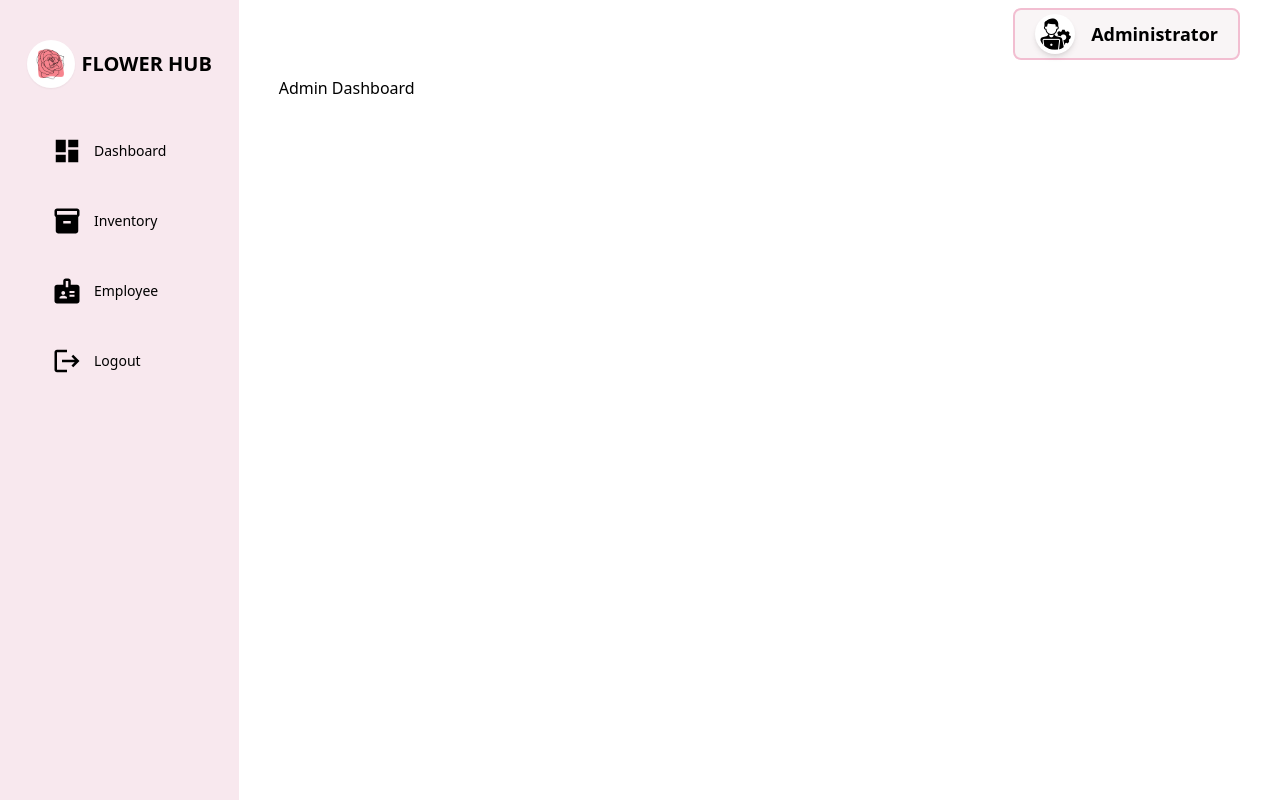
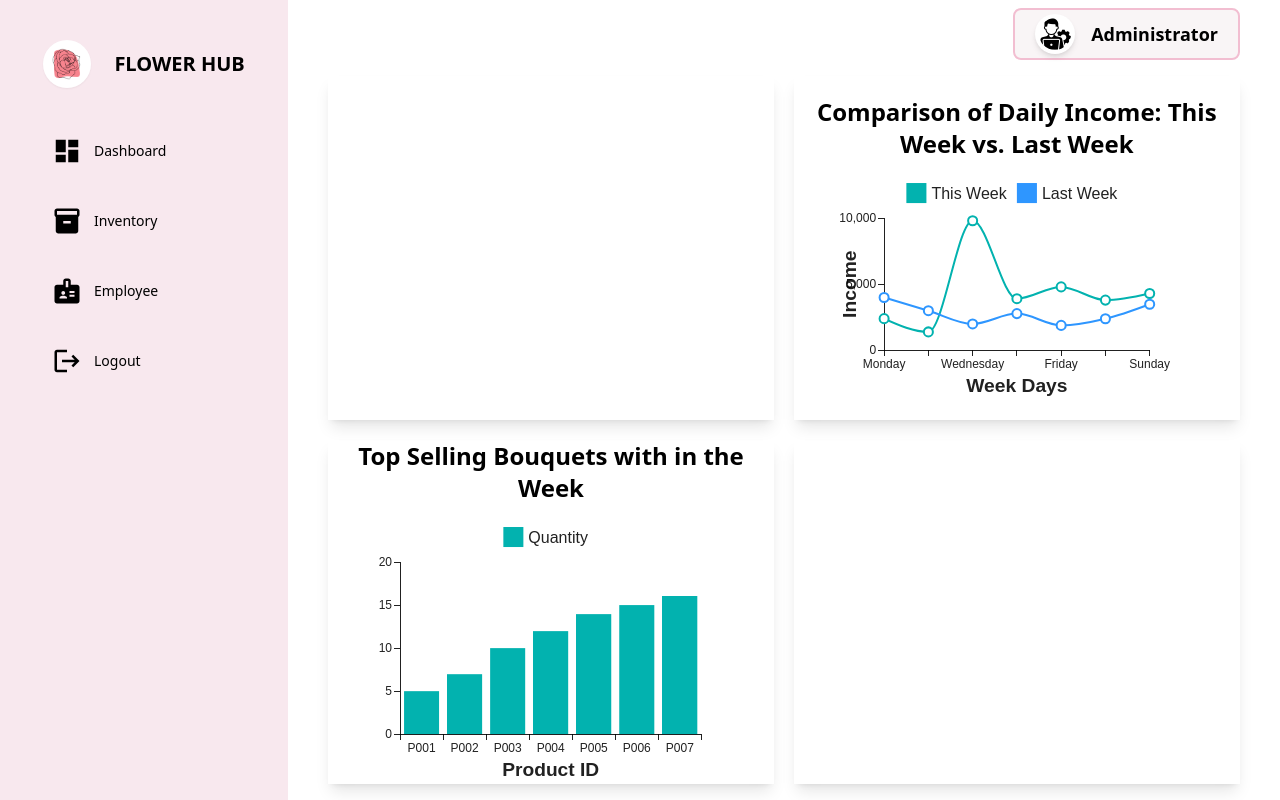
Before and after one commit to DaNoDya99/Flora, a React (Vite) app: page /admin/dashboard in a window 1280 px wide. Built offline with nearby package versions, Linux system fonts and the light colour scheme.

Commit message:
Dashboard charts implemented

```diff
--- /dev/null
+++ b/src/components/sidebar.jsx
@@ -0,0 +1,37 @@
+import PropTypes from "prop-types";
+import LogoOnlyImage from "../assets/images/logo-only-image.png";
+
+function Sidebar(props) {
+
+    const sidebarItems = props.items;
+
+    return (
+        <div>
+            <div className={'w-[18em] bg-secondary h-[100vh] px-5 py-10 2xl:py-20'}>
+                <div className={'flex justify-evenly items-center'}>
+                    <img src={LogoOnlyImage} alt="Logo"
+                         className={'h-12 w-12 rounded-full shadow-sm'}/>
+                    <h1 className={'text-xl font-semibold 2xl:text-2xl'}>FLOWER HUB</h1>
+                </div>
+                <div className={'mt-12 space-y-10 ps-8 2xl:mt-20'}>
+                    {Object.keys(sidebarItems).map((key, index) => {
+                        const item = sidebarItems[key];
+                        return (
+                            <div key={index} className={'flex gap-3 justify-start items-center'}>
+                                <item.icon className={'!text-3xl 2xl:!text-4xl'}/>
+                                <div className={'text-sm 2xl:text-lg'}>{item.name}</div>
+                            </div>
+                        );
+                    })}
+
+                </div>
+            </div>
+        </div>
+    );
+}
+
+Sidebar.propTypes = {
+    items: PropTypes.array.isRequired
+};
+
+export default Sidebar;
--- a/src/layouts/employee-layout.jsx
+++ b/src/layouts/employee-layout.jsx
@@ -1,11 +1,11 @@
 import {Outlet} from "react-router-dom";
-import LogoOnlyImage from "../assets/images/logo-only-image.png";
 import DashboardIcon from '@mui/icons-material/Dashboard';
 import InventoryIcon from '@mui/icons-material/Inventory';
 import BadgeIcon from '@mui/icons-material/Badge';
 import LogoutIcon from '@mui/icons-material/Logout';
 import AdminImage from "../assets/images/administrator.png";
 import { useLocation } from "react-router-dom";
+import Sidebar from "../components/sidebar.jsx";
 
 
 function EmployeeLayout() {
@@ -28,34 +28,16 @@ function EmployeeLayout() {
     return (
         <div>
             <div className={'flex'}>
-                <div className={'w-[18em] bg-secondary h-[100vh] px-5 py-10'}>
-                    <div className={'flex justify-evenly items-center'}>
-                        <img src={LogoOnlyImage} alt="Logo"
-                            className={'h-12 w-12 rounded-full shadow-sm'}/>
-                        <h1 className={'text-xl font-semibold'}>FLOWER HUB</h1>
-                    </div>
-                    <div className={'mt-12 space-y-10 ps-8'}>
-                        {Object.keys(sidebarItems).map((key, index) => {
-                            const item = sidebarItems[key];
-                            return (
-                                <div key={index} className={'flex gap-3 justify-start items-center'}>
-                                    <item.icon className={'!text-3xl'}/>
-                                    <div className={'text-sm'}>{item.name}</div>
-                                </div>
-                            );
-                        })}
-
-                    </div>
-                </div>
+                <Sidebar items={sidebarItems}/>
                 <div className={'w-full px-10'}>
                     <div className="w-full flex justify-end py-2">
                         <div className={'flex gap-4 items-center py-1 px-5 border-2 border-secondary3 rounded-lg bg-primary'}>
                             <img src={AdminImage} alt="Profile Pic"
-                                className={"w-10 h-10 rounded-full shadow-md p-1 bg-white"}/>
-                            <div className={"text-lg font-semibold"}>Administrator</div>
+                                className={"w-10 h-10 rounded-full shadow-md p-1 bg-white 2xl:w-12 2xl:h-12"}/>
+                            <div className={"text-lg font-semibold 2xl:text-xl"}>Administrator</div>
                         </div>
                     </div>
-                    <main className={'mt-2'}>
+                    <main className={'mt-2 2xl:mt-5'}>
                         <Outlet />
                     </main>
                 </div>
--- a/src/pages/admin/admin-dashboard.jsx
+++ b/src/pages/admin/admin-dashboard.jsx
@@ -1,7 +1,65 @@
+import { LineChart } from '@mui/x-charts/LineChart';
+import dayjs from "dayjs";
+import customParseFormat from "dayjs/plugin/customParseFormat";
+import {BarChart} from "@mui/x-charts";
+dayjs.extend(customParseFormat);
+
+const thisWeek = [4000, 3000, 2000, 2780, 1890, 2390, 3490];
+const lastWeek = [2400, 1398, 9800, 3908, 4800, 3800, 4300];
+const quantity = [5,7,10,12,14,15,16];
+const products = ['P001', 'P002', 'P003', 'P004', 'P005', 'P006', 'P007'];
+
+function getWeekdays() {
+    let currentDate = dayjs();
+    let sevenDaysAgo = currentDate.subtract(7, 'day');
+    let weekdays = [];
+    for (let i = 0; i <= 7; i++) {
+        weekdays.push(sevenDaysAgo.format('dddd'));
+        sevenDaysAgo = sevenDaysAgo.add(1, 'day');
+    }
+
+    return weekdays;
+}
+
+const xLabels = getWeekdays();
+
 function AdminDashboard() {
     return (
-        <div>
-            Admin Dashboard
+        <div className={'flex flex-col gap-5 w-full'}>
+            <div className={'flex w-full gap-5'}>
+                <div className={'w-[50%] h-[43vh] shadow-lg'}></div>
+                <div className={'w-[50%] h-[43vh] shadow-lg p-5 space-y-2 flex flex-col items-center justify-center'}>
+                    <div className={'text-center'}>
+                        <h1 className={'text-2xl font-semibold'}>Comparison of Daily Income: This Week vs. Last Week</h1>
+                    </div>
+                    <div className={'w-[90%] h-[35vh] flex justify-center'}>
+                        <LineChart
+                            series={[
+                                { data: lastWeek, label: 'This Week', id: 'pvId' },
+                                { data: thisWeek, label: 'Last Week', id: 'uvId' },
+                            ]}
+                            xAxis={[{ scaleType: 'point', data: xLabels, label:"Week Days", labelStyle: {fontSize: '1.2rem',fontWeight: 'bold'}}]}
+                            yAxis={[{ scaleType: 'linear', label: 'Income',labelStyle: {fontSize: '1.2rem',fontWeight: 'bold'}, position: 'right'}]}
+                        />
+                    </div>
+                </div>
+            </div>
+            <div className={'flex w-full gap-5'}>
+                <div className={'w-[50%] h-[43vh] shadow-lg space-y-2 flex flex-col items-center justify-center'}>
+                    <div className={'text-center'}>
+                        <h1 className={'text-2xl font-semibold'}>Top Selling Bouquets with in the Week</h1>
+                    </div>
+                    <div className={'w-[90%] h-[35vh] flex justify-center'}>
+                        <BarChart
+                            series={[
+                                { data: quantity, label: 'Quantity', id: 'pvId' },
+                            ]}
+                            xAxis={[{ data: products, scaleType: 'band' ,label:"Product ID", labelStyle: {fontSize: '1.2rem',fontWeight: 'bold'}}]}
+                        />
+                    </div>
+                </div>
+                <div className={'w-[50%] h-[43vh] shadow-lg'}></div>
+            </div>
         </div>
     );
 }
```
